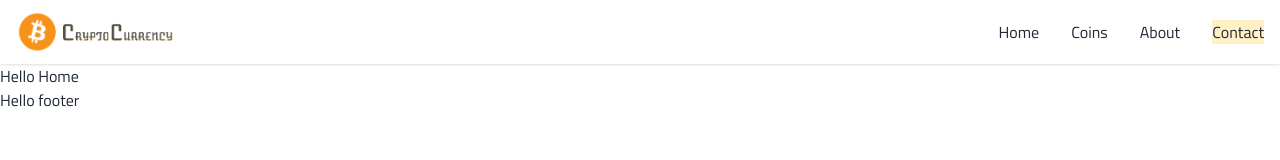
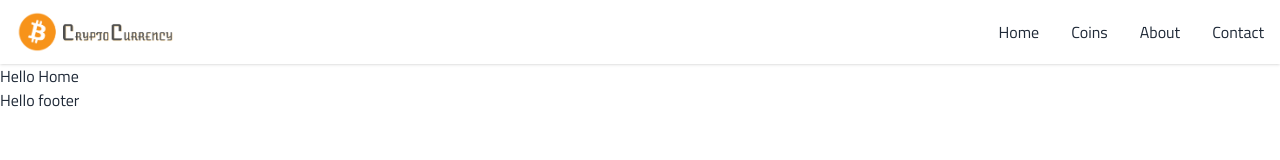
Before and after one commit to Tusar78/crypto-currencies, a React (Create React App) app: page / in a window 1280 px wide. Shown: the top 160 px of the page. Built offline with nearby package versions, Linux system fonts and the light colour scheme.

Commit message:
Navigation functionality is totally done

```diff
--- a/src/Components/ActiveLink/ActiveLink.js
+++ b/src/Components/ActiveLink/ActiveLink.js
@@ -8,7 +8,7 @@ const ActiveLink = ({ children, to, ...props }) => {
     <>
       <Link
         {...props}
-        className={match ? 'nav__link bg-[#fff1c5]' : 'nav__link bg-white'}
+        className={match ? 'nav__link bg-[#fff1c5]' : 'nav__link'}
         to={to}
       >
         {children}
--- a/src/Components/Header/Header.js
+++ b/src/Components/Header/Header.js
@@ -13,22 +13,22 @@ const Header = () => {
           <div className={toggle ? "nav__menu" : "nav__menu right-0"}>
             <ul className="nav__list">
               <li className="nav__item">
-                <ActiveLink to="/home" className="nav__link">
+                <ActiveLink to="/home" className="nav__link"  onClick={() => setToggle(true)}>
                   Home
                 </ActiveLink>
               </li>
               <li className="nav__item">
-                <ActiveLink to="/coins" className="nav__link">
+                <ActiveLink to="/coins" className="nav__link"  onClick={() => setToggle(true)}>
                   Coins
                 </ActiveLink>
               </li>
               <li className="nav__item">
-                <ActiveLink to="/about" className="nav__link">
+                <ActiveLink to="/about" className="nav__link"  onClick={() => setToggle(true)}>
                   About
                 </ActiveLink>
               </li>
               <li className="nav__item">
-                <ActiveLink to="/" className="nav__link">
+                <ActiveLink to="/contact" className="nav__link"  onClick={() => setToggle(true)}>
                   Contact
                 </ActiveLink>
               </li>
```
